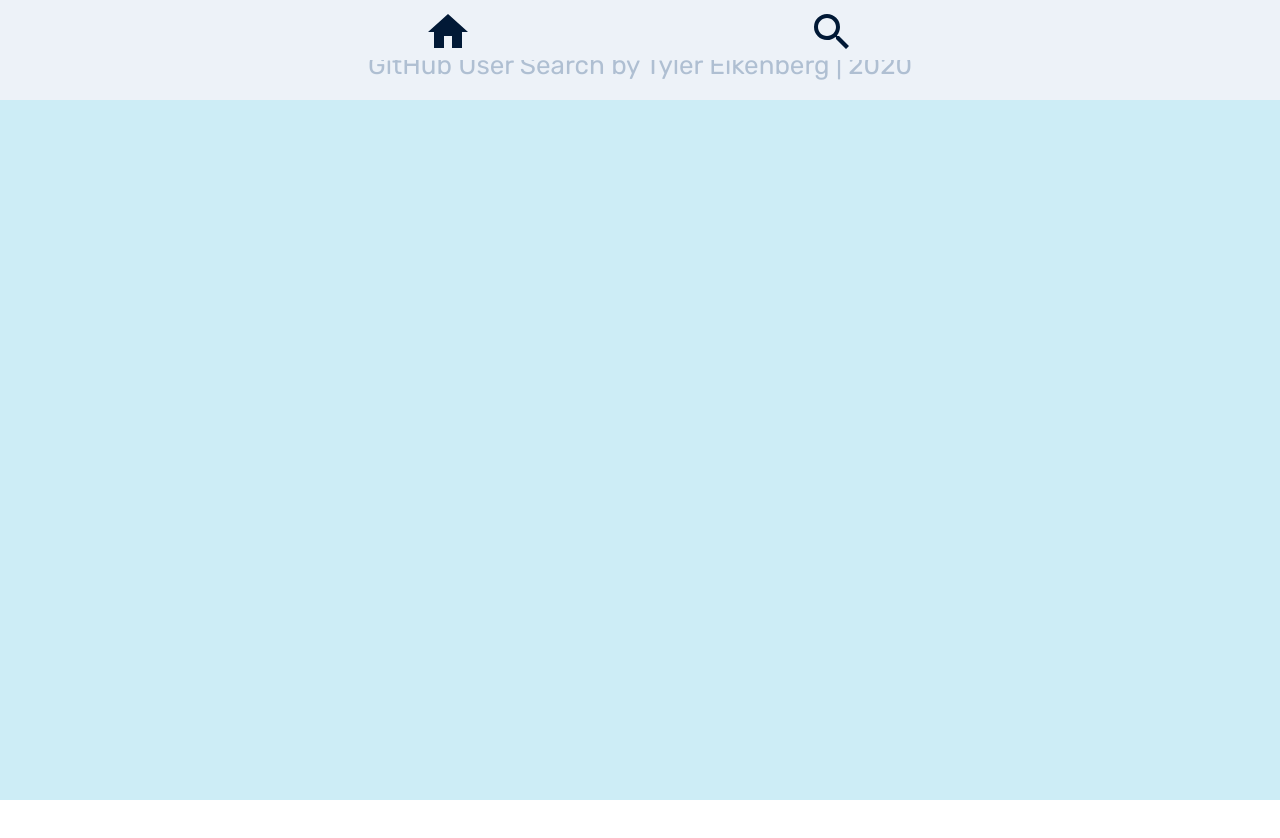
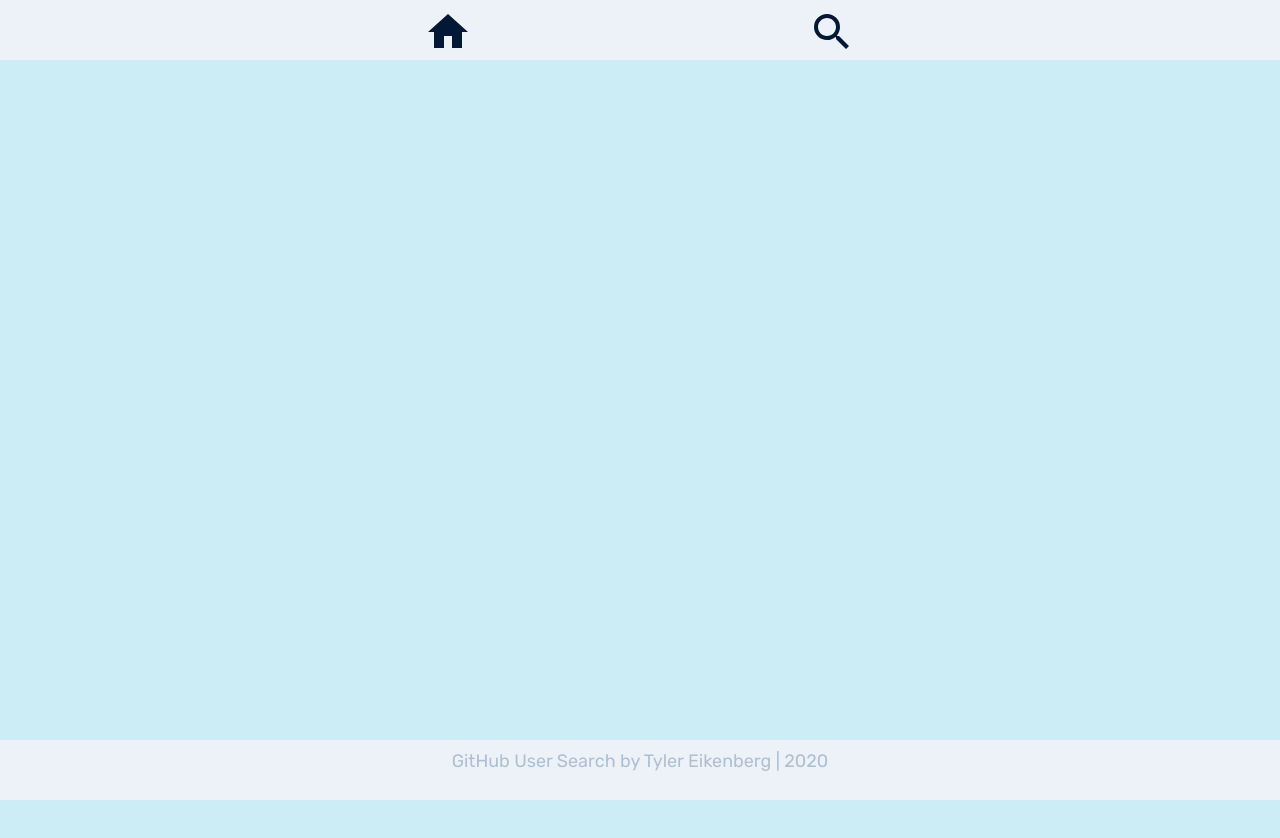
Before and after one commit to TylerEikenberg/GitHub-User-Search, a React (Create React App) app: page / in a window 1280 px wide. Shown: the top 838 px of the page. Before the commit the page ends 800 px from the top, so only its background shows below. Built offline with nearby package versions, Linux system fonts and the light colour scheme; no server answers.

Commit message:
added link color to github

```diff
--- a/src/App/App.css
+++ b/src/App/App.css
@@ -10,6 +10,7 @@
   flex-direction: column;
   align-items: center;
   font-size: calc(10px + 2vmin);
+  padding-bottom: 10vh;
 }
 
 .App-link {
@@ -56,4 +57,7 @@
   height: 50px;
   text-align: center;
   color: #afbfd2;
+  position: fixed;
+  bottom: 0;
+  font-size: calc(10px + 1vmin);
 }
--- a/src/Pages/UserDetailsPage/UserDetailsPage.css
+++ b/src/Pages/UserDetailsPage/UserDetailsPage.css
@@ -11,15 +11,16 @@
   margin: 0;
   padding: 0;
 }
+.udp-link-style {
+  color: var(--link-color);
+  text-decoration: none;
+}
 
 .UserDetailsPage-user-header {
   display: flex;
   justify-content: space-between;
-  /* border: 2px solid blue; */
 }
-.UserDetailsPage-avatar-container {
-  /* border: 2px solid black; */
-}
+
 .UserDetailsPage-github-button {
   display: flex;
   align-items: center;
--- a/src/Pages/UserDetailsPage/UserDetailsPage.js
+++ b/src/Pages/UserDetailsPage/UserDetailsPage.js
@@ -91,13 +91,22 @@ function UserDetailsPage({ match }) {
             User Since {created_at ? created_at.slice(0, 4) : null}
           </li>
           <li className="list-style">
-            <a target="_blank" rel="noopener noreferrer" href={html_url}>
+            <a
+              className="udp-link-style"
+              target="_blank"
+              rel="noopener noreferrer"
+              href={html_url}
+            >
               GitHub
             </a>
           </li>
         </ul>
       </div>
       <span className="udp-hr-line"></span>
+
+      {repoError ? <h3>{error.message}</h3> : null}
+
+      {loading ? <h3>Loading...</h3> : null}
 
       {repoList.map(item => {
         return <RepoBox key={item.id} repoData={item} />;
```
